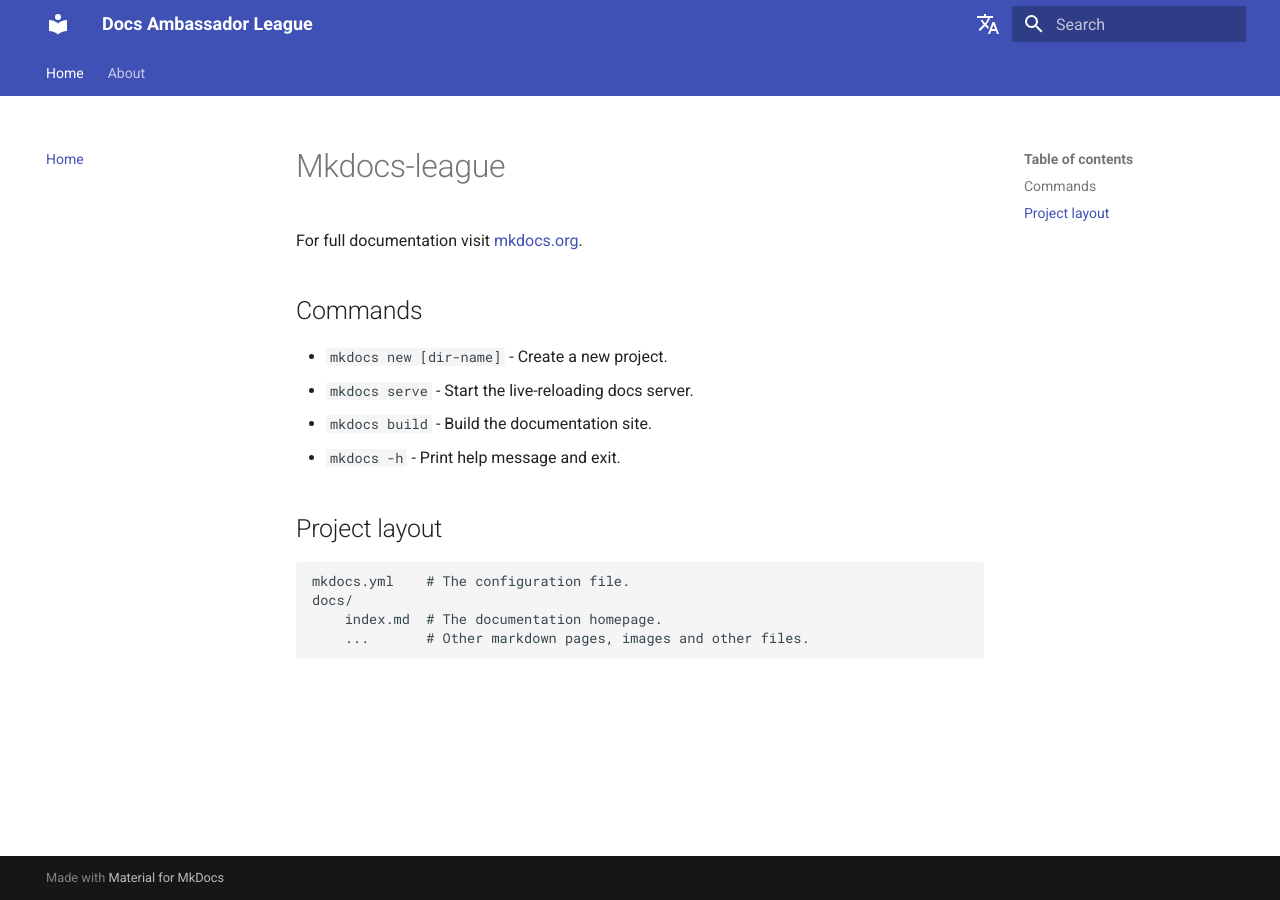
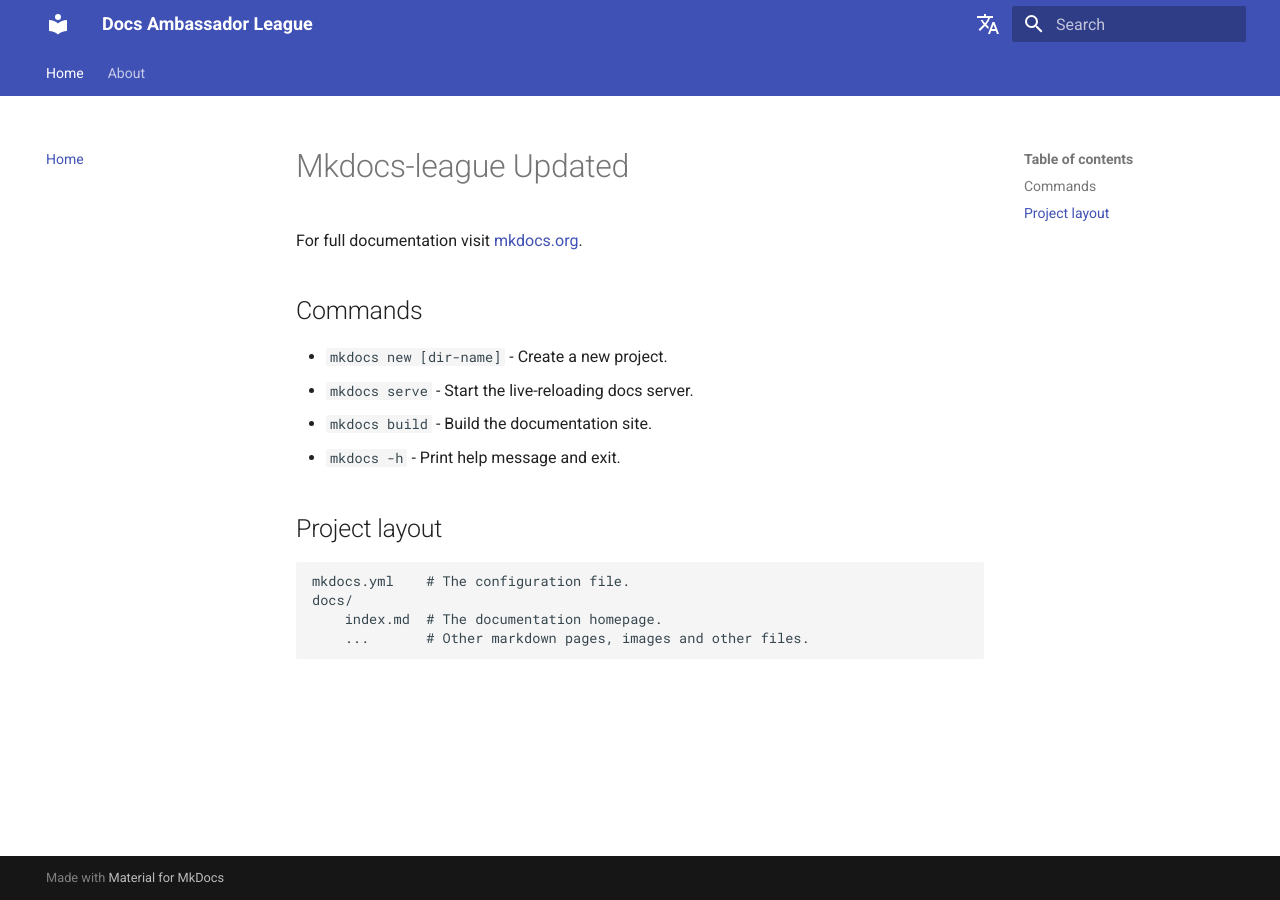
Before and after one commit to Katsaan/Docs-ambassador-league, an MkDocs documentation site: the page built from docs/en/index.md, in a window 1280 px wide. Built offline with MkDocs 1.6.1 and Material for MkDocs 9.7.7, drawn with Linux system fonts in a browser that asks for light colours; comment, search, counter and statistics services are not loaded.

Commit message:
Verif if CI works

```diff
--- a/docs/en/index.md
+++ b/docs/en/index.md
@@ -1,4 +1,4 @@
-# Mkdocs-league
+# Mkdocs-league Updated
 
 For full documentation visit [mkdocs.org](https://www.mkdocs.org).
 
```
